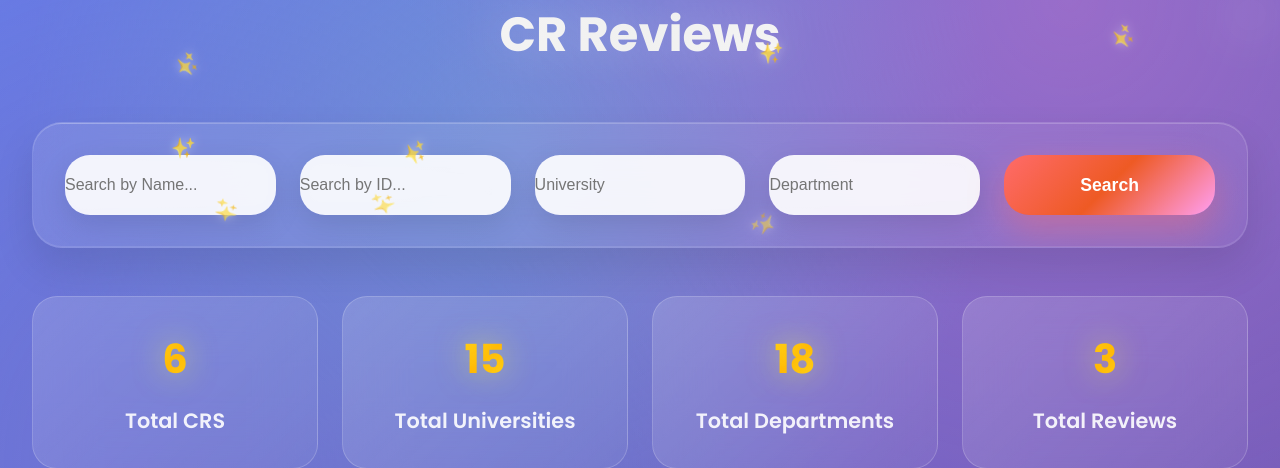
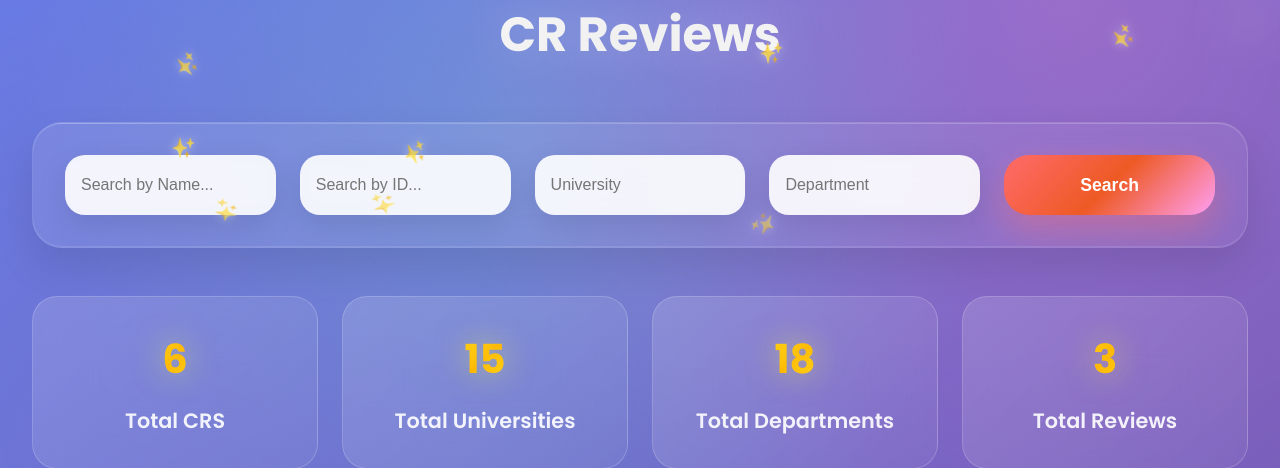
Before and after one commit to MNR-Tushar/crreviews, a Django app: page / in a window 1280 px wide. Shown: the part 170-638 px from the top of the page. Run offline with Django 5.2, Linux system fonts and the light colour scheme; data comes from the database, SQL or seed files in the repository; both versions use the stored data as it was after the commit.

Commit message:
basic html update

```diff
--- a/static/style.css
+++ b/static/style.css
@@ -569,9 +569,9 @@
         }
 
         .search-input {
-            padding: 0rem 0rem;
+            padding: 1rem;
             border: none;
-            border-radius: 25px;
+            border-radius: 20px;
             background: rgba(255, 255, 255, 0.9);
             font-size: 1rem;
             font-weight: 200;
--- a/templates/base.html
+++ b/templates/base.html
@@ -17,7 +17,7 @@
 
     <nav class="navbar">
         <div class="nav-container">
-            <a href="home.html" class="logo">CR Reviews</a>
+            <a href="{% url 'home' %}" class="logo">CR Reviews</a>
             <ul class="nav-links">
                 <li><a href="{% url 'home' %}" class="nav-link">Home</a></li>
                 <li><a href="{% url 'all_cr' %}" class="nav-link" >All CRS</a></li>
```
Also changed, not shown: db.sqlite3.
